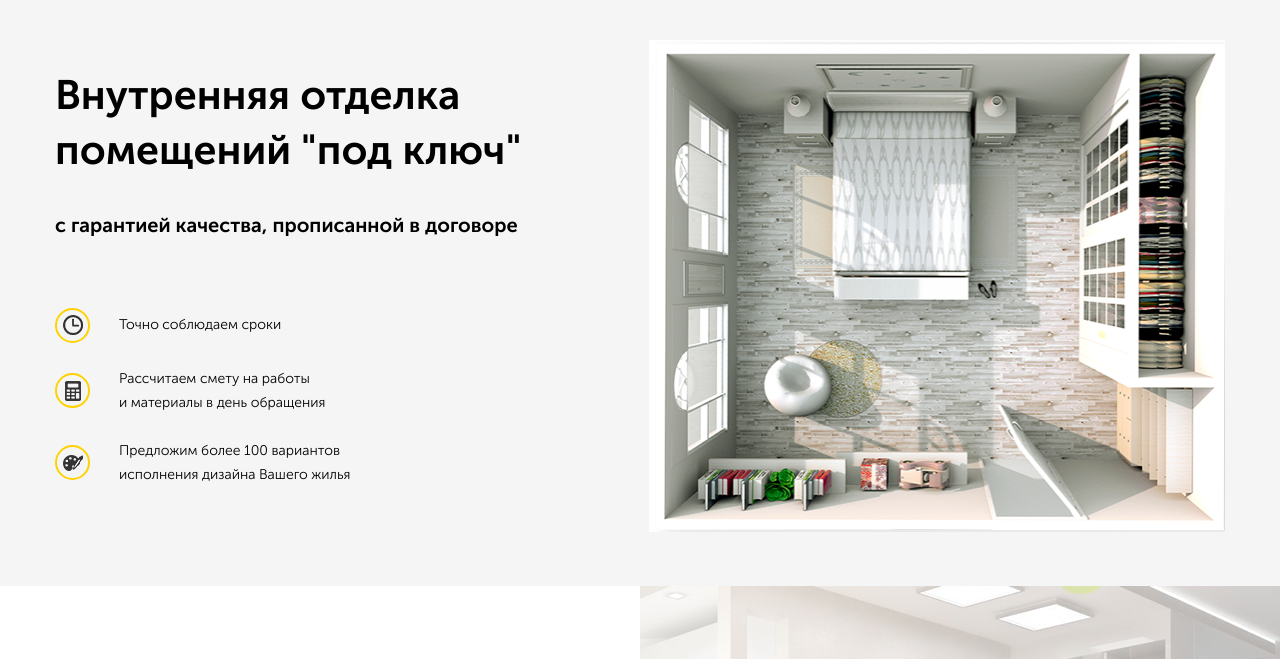
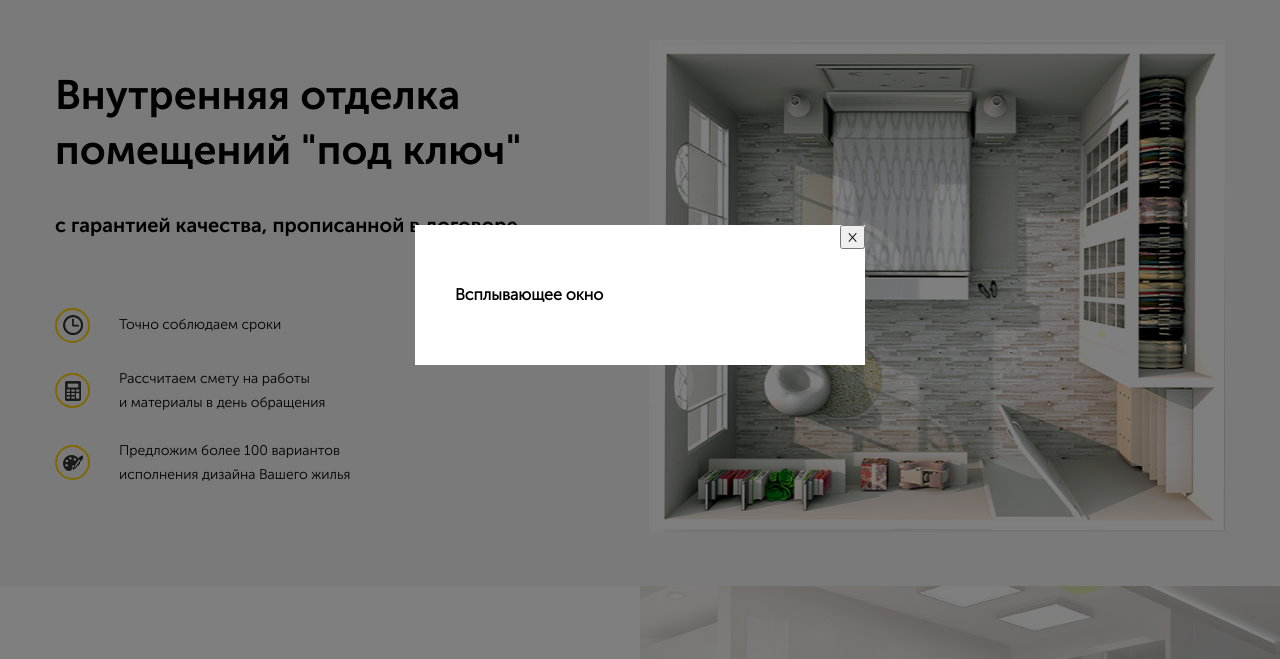
Before and after one commit to YuriyYurev/lesson-13, a plain HTML site: page src/index.html in a window 1280 px wide. Both pictures are taken after a click on the button "Перезвоните мне". Shown: the part 105-764 px from the top of the page. Drawn offline with Linux system fonts and the light colour scheme.

Commit message:
Создал модальное окно

```diff
--- a/src/index.html
+++ b/src/index.html
@@ -25,7 +25,7 @@
           </a>
           </div>
           <!-- /.navbar__contacts -->
-          <button class="button navbar__button">Перезвоните мне</button>
+          <button class="button navbar__button" id="button">Перезвоните мне</button>
         </div>
         <!-- /.navbar__info -->
       </div>
@@ -110,5 +110,15 @@
     </section>
     <!-- /.offer -->
   </main>
+
+  <div class="modal" id="modal">
+    <div class="modal-dialog">
+      <button class="modal-dialog__close" id="close">&times;</button>
+      <h4 class="modal-dialog__title">Всплывающее окно</h4>
+    </div>
+  </div>
+  <!-- /.modal -->
+
+  <script src="js/main.js"></script>
 </body>
 </html>
--- /dev/null
+++ b/src/js/main.js
@@ -0,0 +1,11 @@
+var button = document.querySelector('#button');
+var modal = document.querySelector('#modal');
+var buttonClose = document.querySelector('#close');
+
+button.addEventListener('click', function(){
+  modal.classList.add('modal_active');
+});
+
+buttonClose.addEventListener('click', function(){
+  modal.classList.remove('modal_active');
+});
--- /dev/null
+++ b/src/sass/blocks/_modal.sass
@@ -0,0 +1,22 @@
+.modal
+  position: fixed
+  left: 0
+  top: 0
+  height: 100%
+  width: 100%
+  background-color: rgba(#000, 0.5)
+  display: none
+  &_active
+    display: flex
+  &-dialog
+    margin: auto
+    max-width: 450px
+    width: 95%
+    min-width: 200px
+    background-color: #fff
+    padding: 40px
+    position: relative
+    &__close
+      position: absolute
+      right: 0
+      top: 0
--- a/src/sass/style.sass
+++ b/src/sass/style.sass
@@ -7,3 +7,5 @@
 @import 'blocks/hero'
 /* блок offer */
 @import 'blocks/offer'
+/* Подключение modal */
+@import 'blocks/modal'
```
Also changed, not shown: src/css/style.css, 1 other file.
